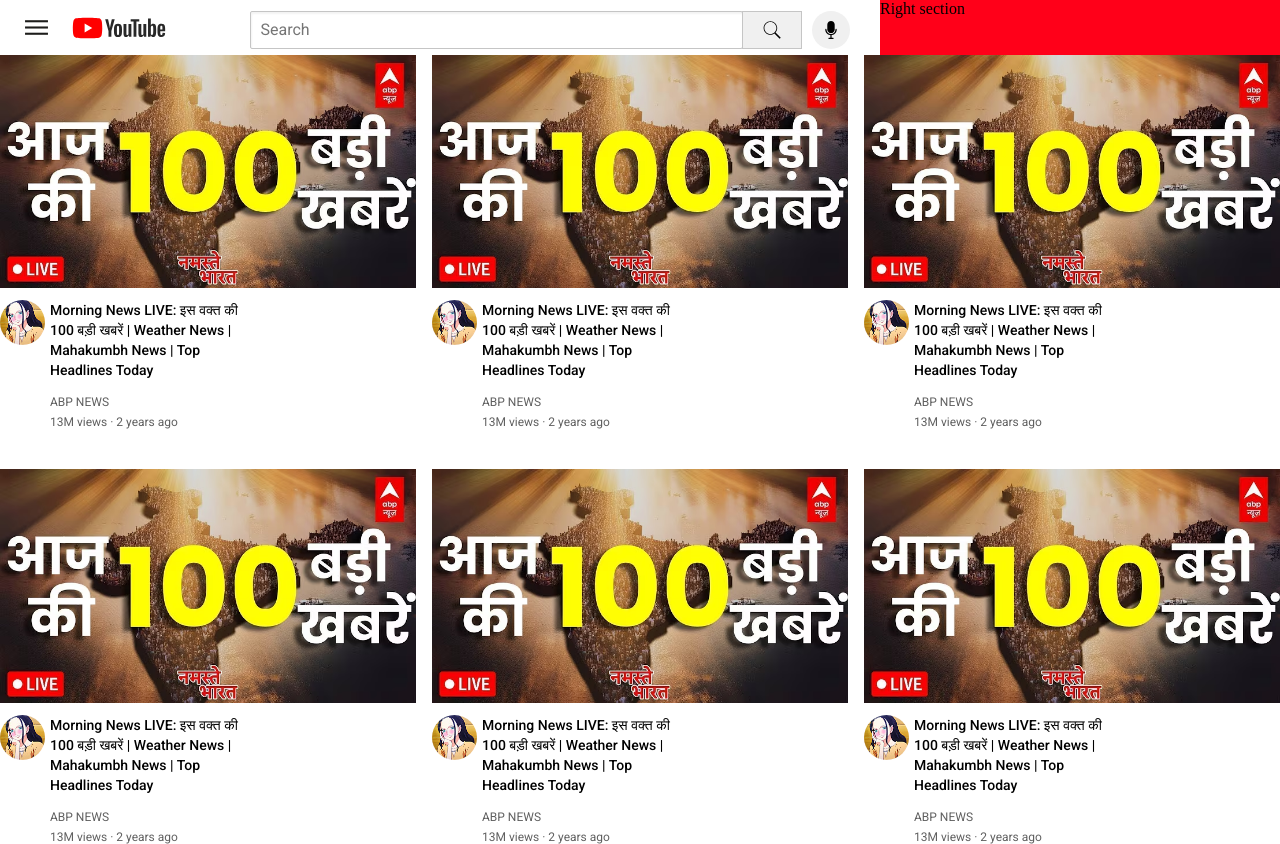
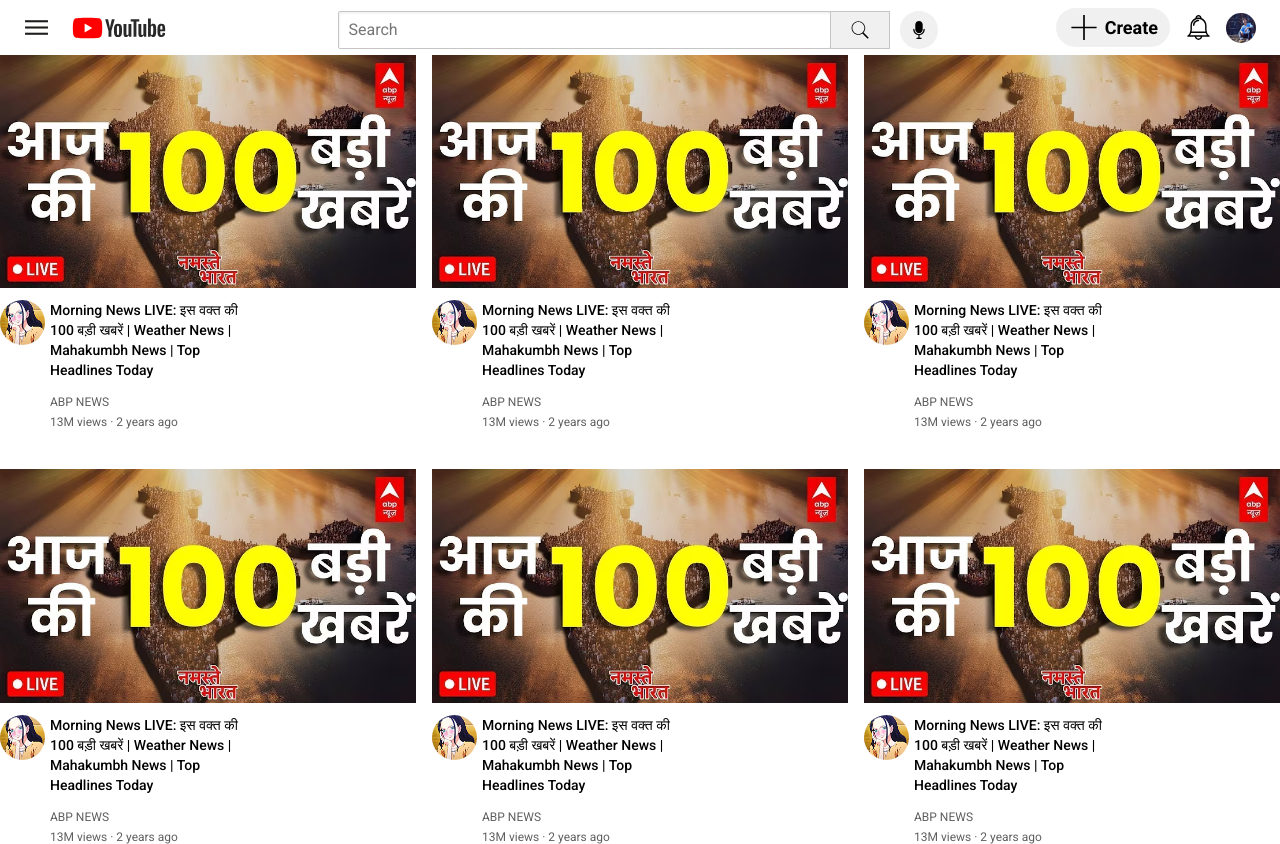
Before and after one commit to adoledivesh29/Youtube-clone, a plain HTML site: page index.html in a window 1280 px wide. Drawn offline with Linux system fonts and the light colour scheme.

Commit message:
header done

```diff
--- a/css/header.css
+++ b/css/header.css
@@ -39,6 +39,7 @@
     border: solid 1px rgb(197, 197, 197);
     border-radius: 2px;
     box-shadow: inset 1px 2px 2px rgba(0, 0, 0, 0.05);
+    width: 0;
 }
 
 .searchBar::placeholder {
@@ -80,6 +81,43 @@
 }
 
 .right-section {
-    background-color: rgb(255, 0, 25);
-    width: 400px;
+    width: 200px;
+    margin-right: 24px;
+    display: flex;
+    align-items: center;
+    justify-content: space-between;
+    flex-shrink: 0;
 }
+
+.create-button {
+    height: 25px;
+    width: 100px;
+    display: flex;
+    align-items: center;
+    justify-content: center;
+    border: none;
+    border-radius: 20px;
+    padding: 7px;
+    background-color: rgb(240, 240, 240);
+}
+
+.create-button img {
+    height: 100%;
+    width: 100%;
+}
+
+.create-button span {
+    font-size: 18px;
+    font-family: Roboto, Arial;
+    margin-right: 5px;
+    font-weight: bold;
+}
+
+.notification-button {
+    width: 25px;
+}
+
+.profile-button {
+    width: 30px;
+    border-radius: 50px;
+}
--- a/index.html
+++ b/index.html
@@ -31,7 +31,11 @@
                 <img src="assets/microphone-342.svg" alt="" height="40" width="40">
             </button>
         </dev>
-        <dev class="right-section">Right section</dev>
+        <dev class="right-section">
+            <div class="create-button"><img src="assets/plus-icon.svg" alt=""> <span>Create</span></div>
+            <img class="notification-button" src="assets/notification.svg" alt="">
+            <img class="profile-button" src="assets/profile-image.jpg" alt="">
+        </dev>
     </div>
 
     <div class="video-grid">
```
Also changed, not shown: assets/notification.svg (added), assets/plus-icon.svg (added), assets/profile-image.jpg (added).
